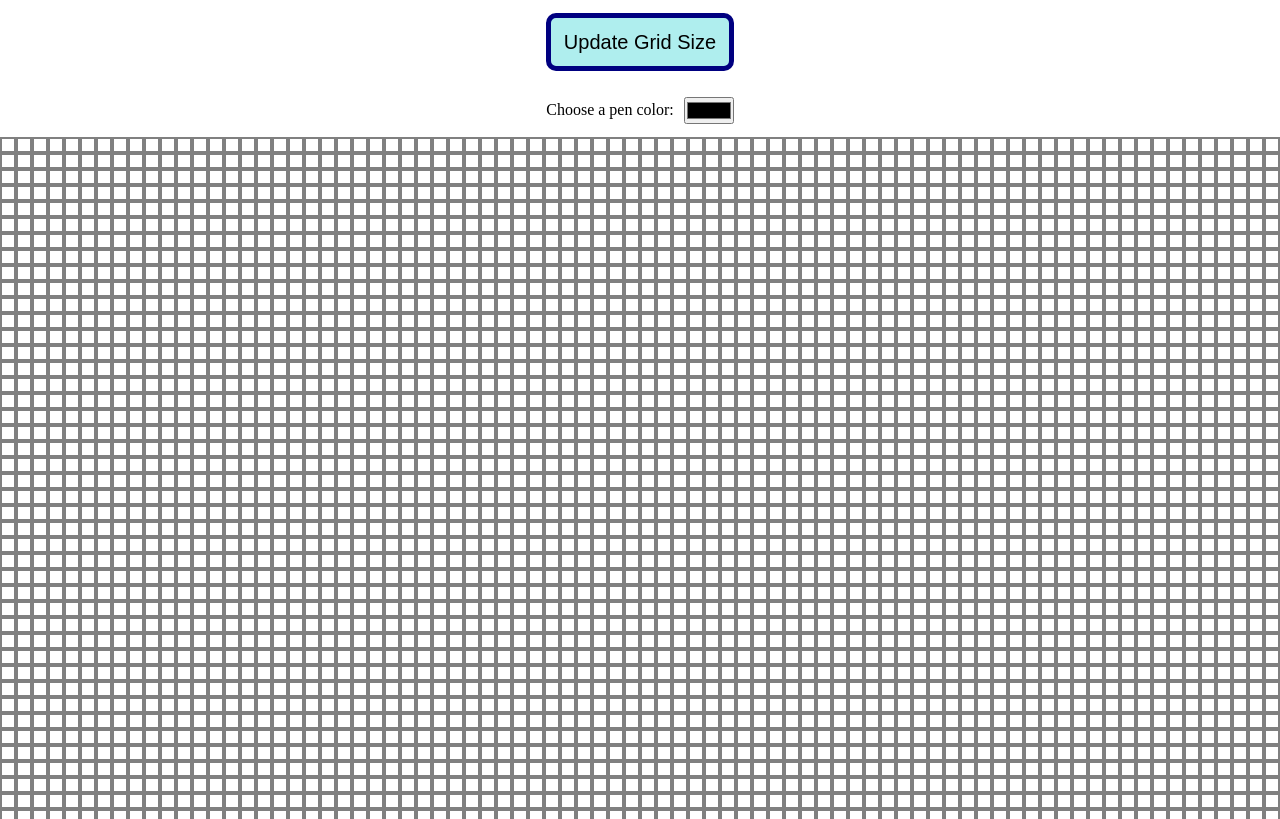
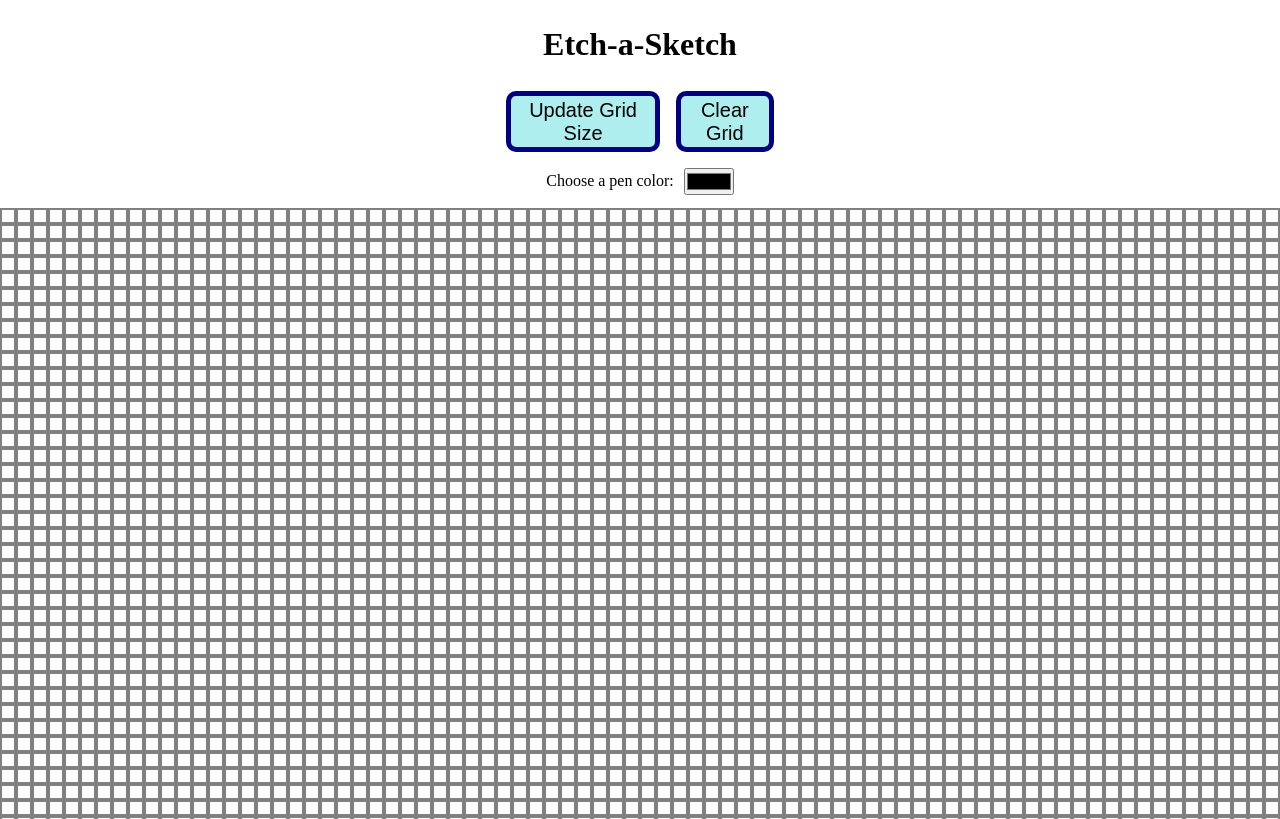
Before and after one commit to sarah-abraham/Etch-a-Sketch-TOP-Foundations, a plain HTML site: page index.html in a window 1280 px wide. Shown: the top 819 px of the page. Drawn offline with Linux system fonts and the light colour scheme.

Commit message:
Added a button to reset all values

```diff
--- a/index.css
+++ b/index.css
@@ -10,7 +10,13 @@ body{
     justify-content: center;
     align-items: center;
 }
-
+.page-title{
+    margin: 2%;
+}
+.buttons{
+    display: flex;
+    gap: 10px;
+}
 button{
     font-size: 20px;
     background-color: paleturquoise;
--- a/index.html
+++ b/index.html
@@ -7,10 +7,15 @@
     <title>Etch-a-Sketch</title>
 </head>
 <body>
-     <button class="update-grid-size"> Update Grid Size </button>
+    <h1 class="page-title"> Etch-a-Sketch </h1>
+    <div class="buttons">
+        <button class="update-grid-size"> Update Grid Size </button>
+        <button class="clear-grid"> Clear Grid </button>
+    </div>
     <div class="color-picker">
         <label for="color-setter-id"> Choose a pen color: </label>
         <input type="color" class="color-setter" id="color-setter-id" name="color-setter-id">
+
     </div>
 
     <div class="container">
--- a/index.js
+++ b/index.js
@@ -74,3 +74,8 @@ const colorSetter = document.querySelector(".color-setter");
 colorSetter.addEventListener('change', (event) => {
     selectedColor = event.target.value;
 })
+
+const clearButton = document.querySelector(".clear-grid");
+clearButton.addEventListener('click', () => {
+    location.reload();
+})
```
